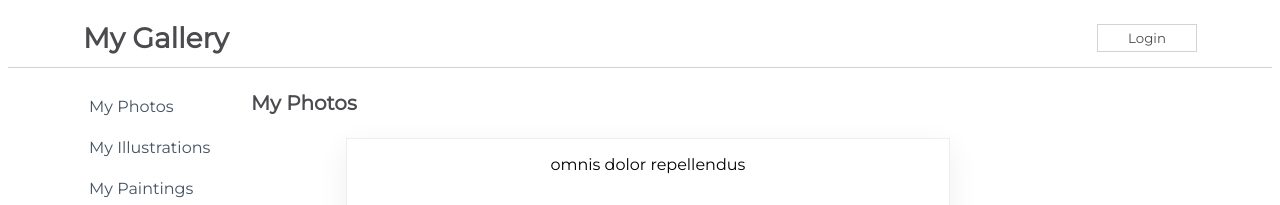
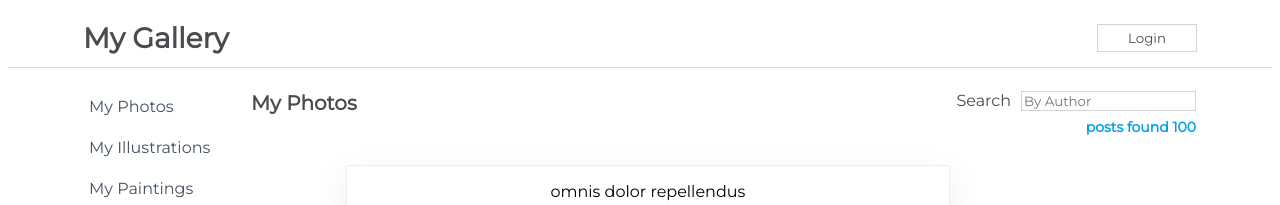
Before and after one commit to notandy82/react-challenge-1, a React (Create React App) app in the folder my-app/: page / in a window 1280 px wide. Shown: the top 205 px of the page. Built offline with nearby package versions, Linux system fonts and the light colour scheme.

Commit message:
Add search bar

```diff
--- a/my-app/src/components/Content.js
+++ b/my-app/src/components/Content.js
@@ -8,7 +8,8 @@
     constructor(props) {
         super(props)
         this.state = {
-            isLoaded: false
+            isLoaded: false,
+            posts: [],
         }
     }
 
@@ -16,8 +17,20 @@
         setTimeout(()=>{
             this.setState({
                 isLoaded: true,
+                posts: savedPosts,
             })
         }, 2000)
+    }
+
+    handleChange = (e) => {
+        const name = e.target.value.toLowerCase();
+        const filteredPosts = savedPosts.filter((post)=>{
+            return post.name.toLowerCase().includes(name);
+        })
+
+        this.setState({
+            posts: filteredPosts
+        })
     }
 
     render() {
@@ -26,12 +39,22 @@
 
                 <div className={css.TitleBar}>
                     <h1>My Photos</h1>
+                    <form>
+                        <label htmlFor='searchinput'>Search</label>
+                        <input
+                        type='search'
+                        id='searchinput'
+                        placeholder='By Author'
+                        onChange={(e) => this.handleChange(e)}
+                        />
+                        <h4>posts found {this.state.posts.length}</h4>
+                    </form>
                 </div>
 
                 <div className={css.SearchResults}>
                     {
                         this.state.isLoaded ?
-                        <PostItem savedPosts={savedPosts} />
+                        <PostItem savedPosts={this.state.posts} />
                         : <Loader />
                     }
                 </div>
```
